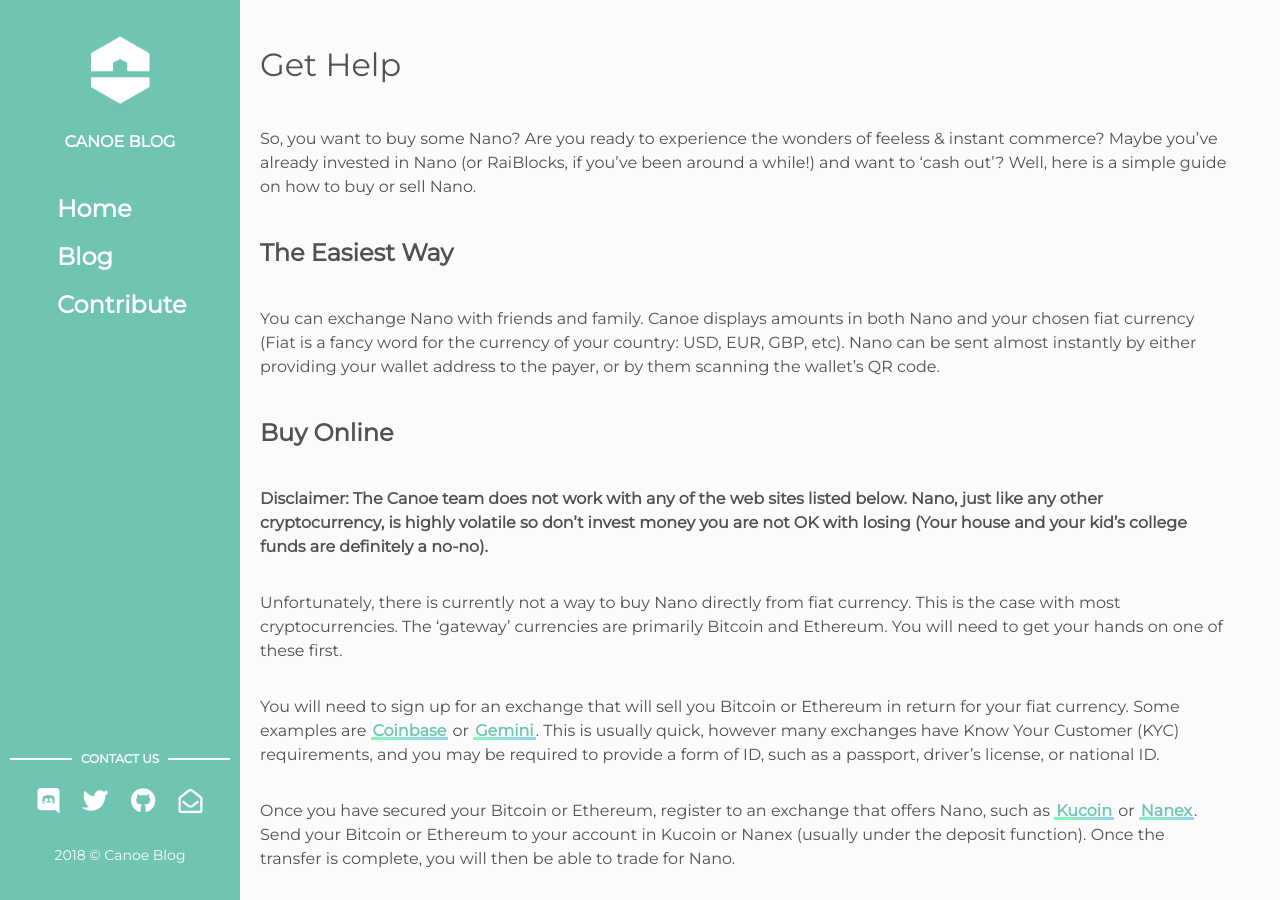
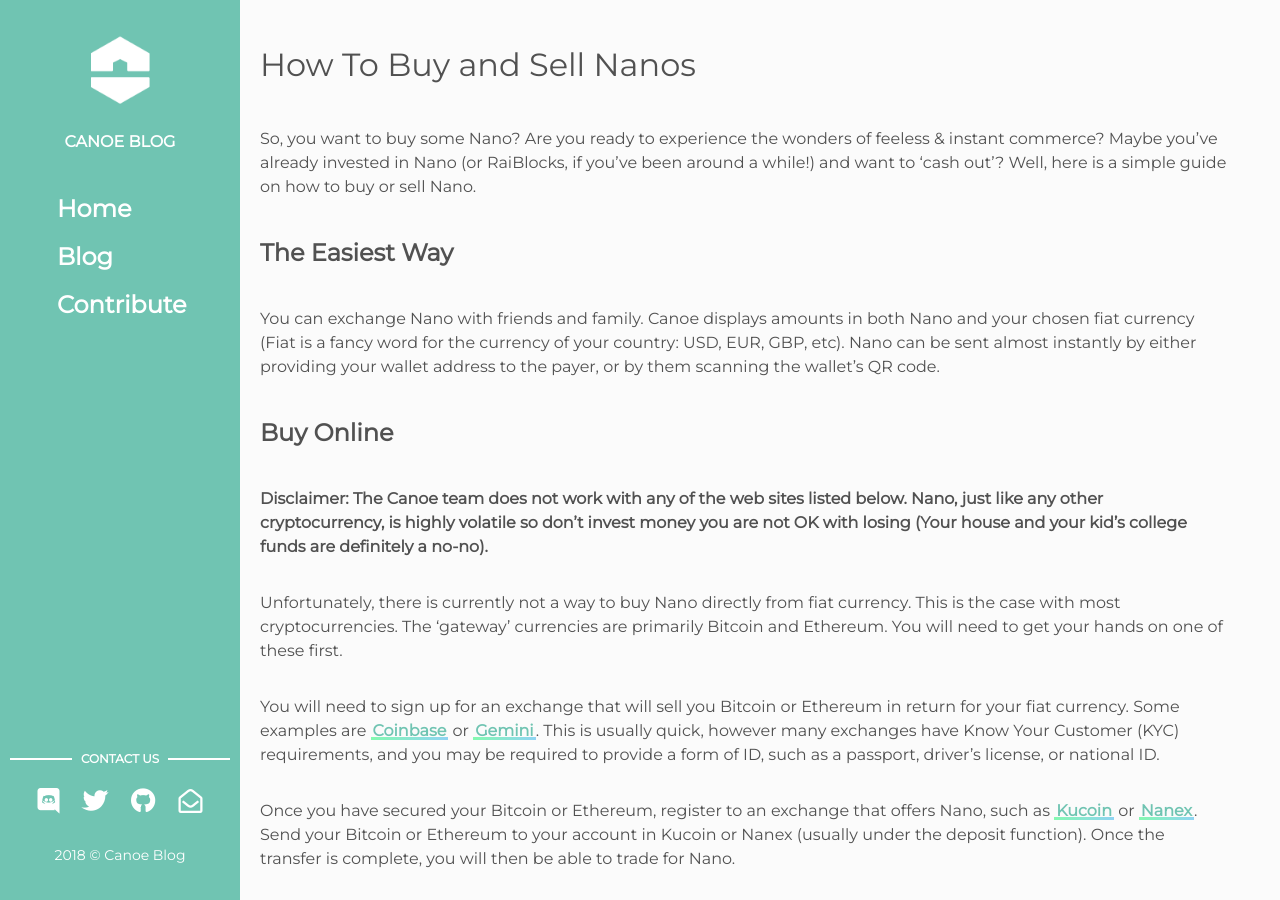
Before and after one commit to getcanoe/website, a Jekyll site: the page built from howtobuy.md, in a window 1280 px wide and 900 px high. Built offline with Jekyll 4.4.1, drawn with Linux system fonts in a browser that asks for light colours; nearby versions of some CDN libraries; our own code applies the rules of GitHub Pages for plain Markdown files.

Commit message:
Fixed typos

```diff
--- a/howtobuy.md
+++ b/howtobuy.md
@@ -2,7 +2,7 @@
 layout: main
 ---
 
-# Get Help
+# How To Buy and Sell Nanos
 So, you want to buy some Nano? Are you ready to experience the wonders of feeless &amp; instant commerce? Maybe you’ve already invested in Nano (or RaiBlocks, if you’ve been around a while!) and want to ‘cash out’? Well, here is a simple guide on how to buy or sell Nano.
 
 ## The Easiest Way
```
Also changed, not shown: contribute.md (+0 -2 lines).
